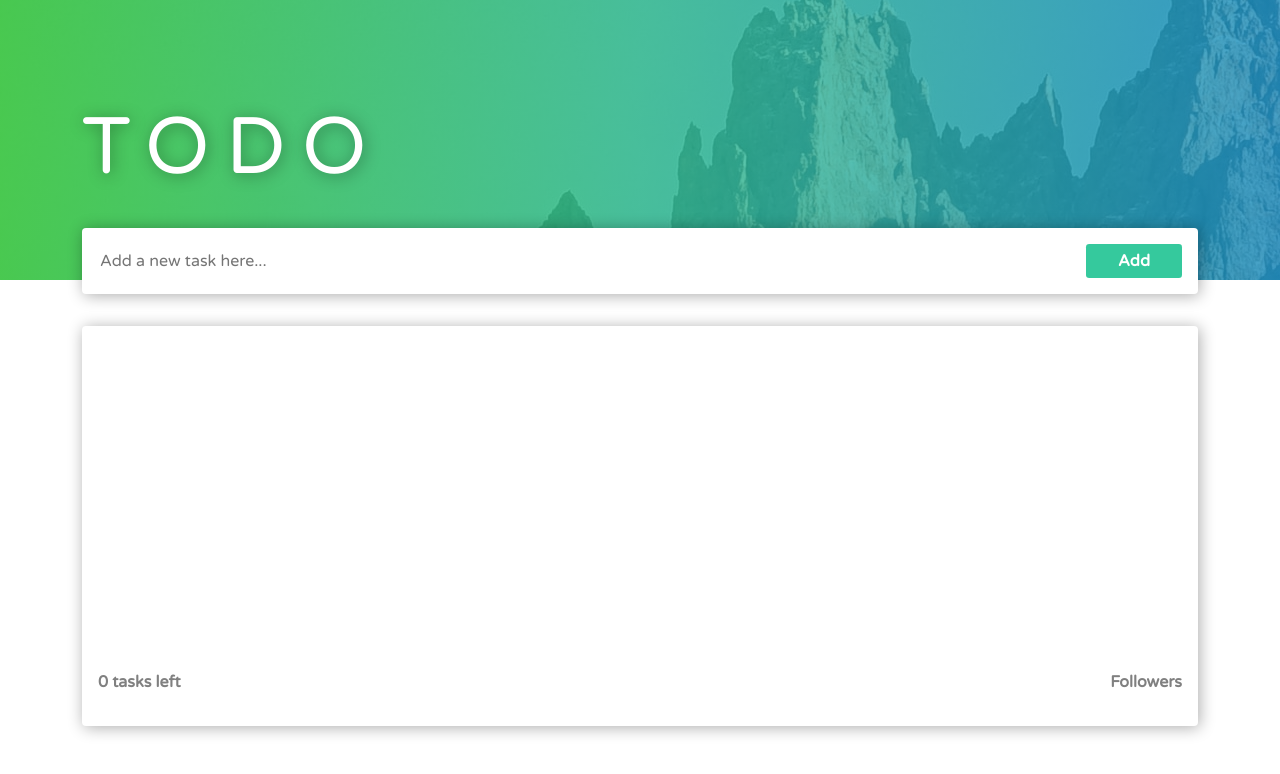
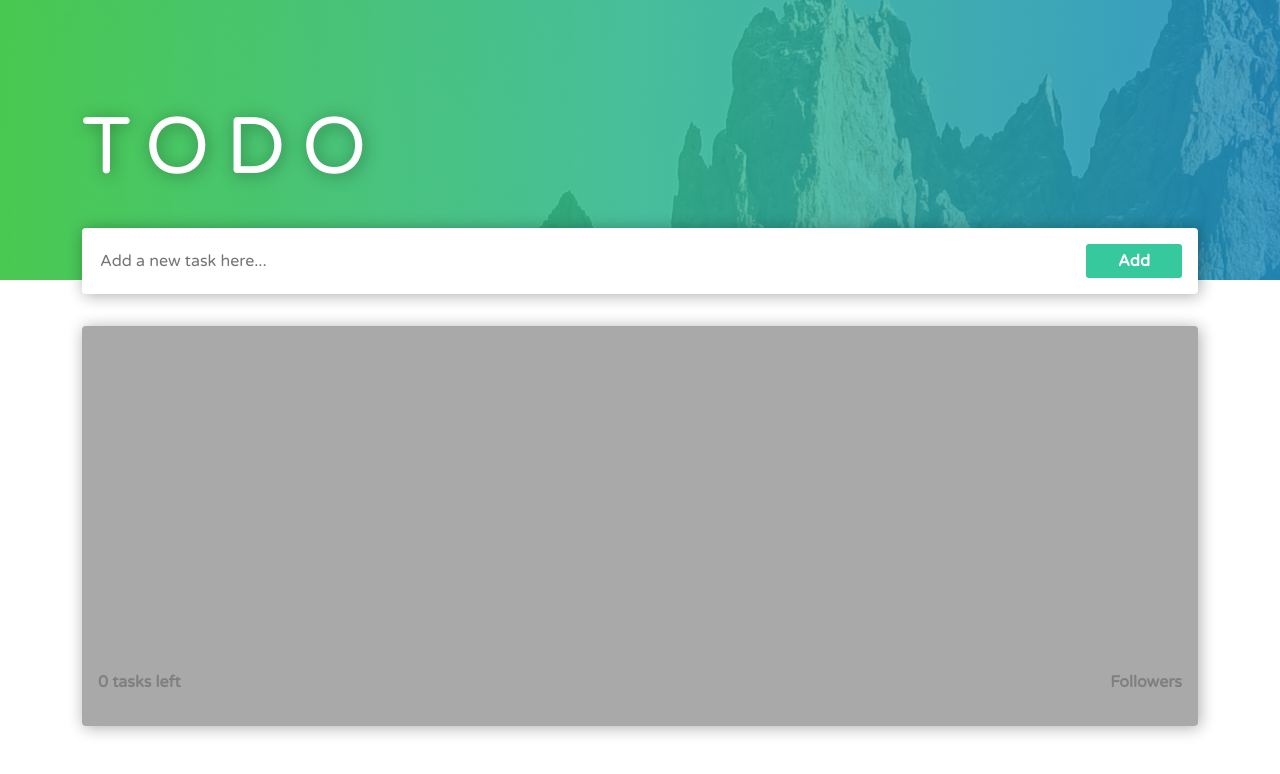
Before and after one commit to mdidech/react-app-github-action, a React (Create React App) app: page / in a window 1280 px wide. Shown: the top 774 px of the page. Built offline with nearby package versions, Linux system fonts and the light colour scheme.

Commit message:
deploy react App in vp commit

```diff
--- a/src/components/TodoList/TodoList.css
+++ b/src/components/TodoList/TodoList.css
@@ -1,5 +1,5 @@
 .todolist-container {
-    background-color: white;
+  background-color: darkgray;
   margin-top: 2rem;
   border-radius: 0.25rem;
   padding: 1rem;
@@ -16,12 +16,12 @@
 }
 
 .todo-item {
-    border-bottom: .05rem solid rgba(0, 0, 0, 0.082);
+  border-bottom: 0.05rem solid rgba(0, 0, 0, 0.082);
   padding: 1rem 0;
   cursor: pointer;
 }
 
 .todo-item-active {
   text-decoration: line-through;
-    color: grey
+  color: grey;
 }
```
Lines whose indentation alone changed are shown as unchanged.
